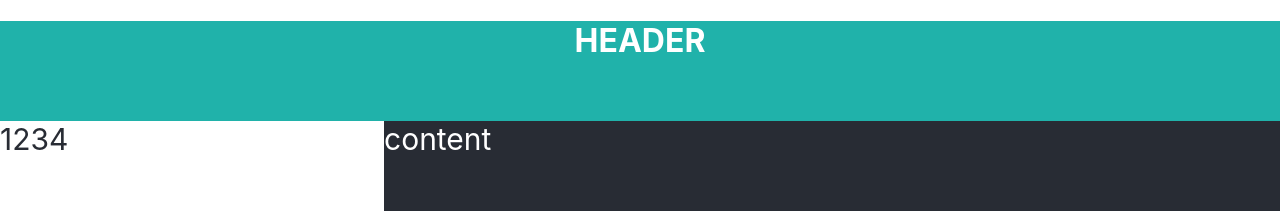
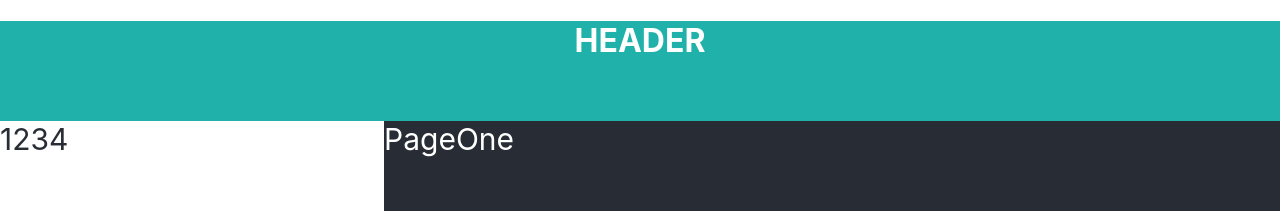
Before and after one commit to IJTINK7/Practice, a React (Create React App) app: page /page1 in a window 1280 px wide. Shown: the top 211 px of the page. Built offline with nearby package versions, Linux system fonts and the light colour scheme.

Commit message:
Adding Routes for showing content

```diff
--- a/src/components/Site.tsx
+++ b/src/components/Site.tsx
@@ -1,5 +1,9 @@
 import React from 'react';
+import {Route, Routes, NavLink } from 'react-router-dom';
 import styles from './Site.module.css'
+import {PageOne} from "./pages/PageOne";
+import {PageTwo} from "./pages/PageTwo";
+import {PageThree} from "./pages/PageThree";
 
 
 export const Site = () => {
@@ -11,7 +15,11 @@ export const Site = () => {
                     1234
                 </div>
                 <div className={styles.content}>
-               content
+                    <Routes>
+                        <Route path={"/page1"} element={<PageOne/>}></Route>
+                        <Route path={"/page2"} element={<PageTwo/>}></Route>
+                        <Route path={"/page3"} element={<PageThree/>}></Route>
+                    </Routes>
                 </div>
             </div>
         </div>
```
